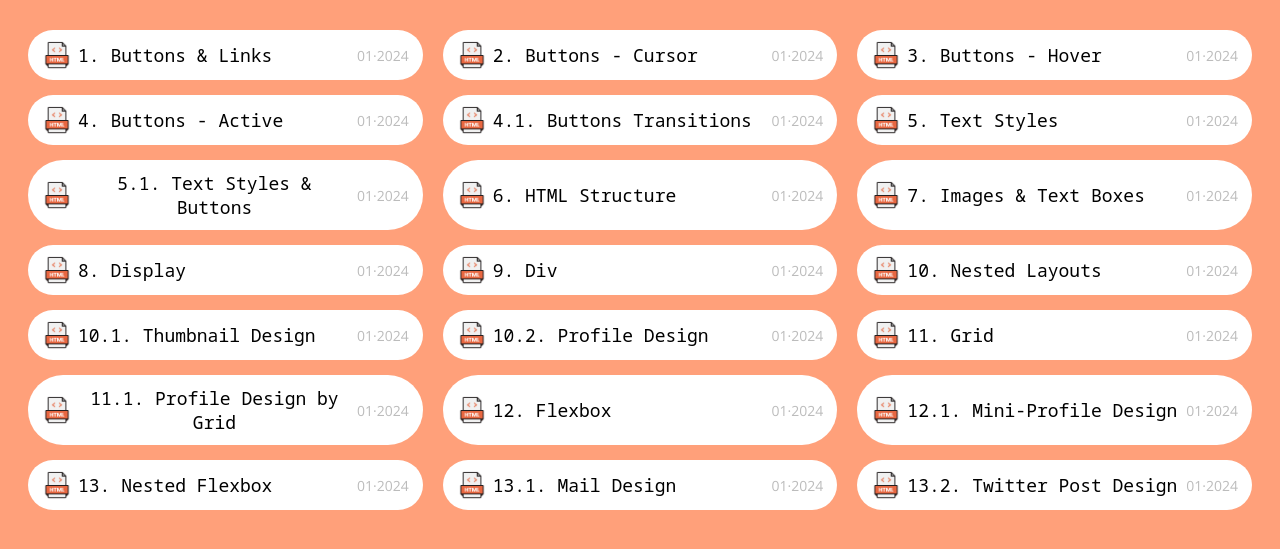
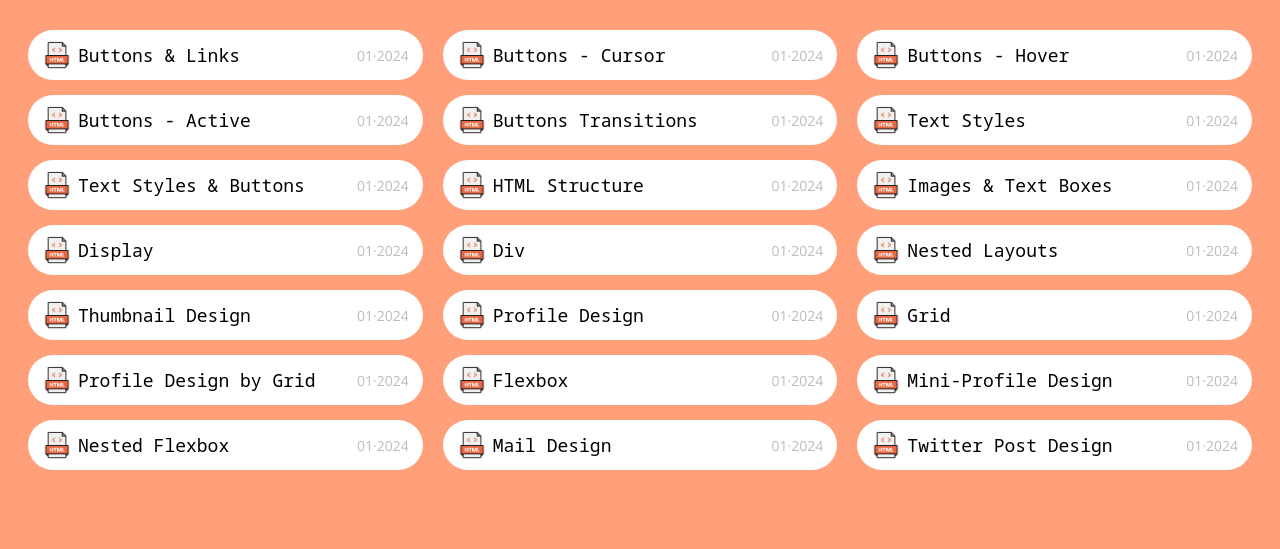
Before and after one commit to addy118/my-web-pages, a plain HTML site: page super-simple-dev.html in a window 1280 px wide. Shown: the part 103-652 px from the top of the page. Drawn offline with nearby package versions, Linux system fonts and the light colour scheme; a web font is replaced by a local one.

Commit message:
Update super-simple-dev.html
removed numbering

```diff
--- a/super-simple-dev.html
+++ b/super-simple-dev.html
@@ -98,7 +98,7 @@
     <div class="file">
       <img src="site.png" class="site-icon">
       <div class="file-details">
-        <button class="name" onclick="location.href='/SuperSimpleDev/ex1.html'">1. Buttons & Links</button>
+        <button class="name" onclick="location.href='/SuperSimpleDev/ex1.html'">Buttons & Links</button>
         <div class="date">01&centerdot;2024</div>
       </div>
     </div>
@@ -106,7 +106,7 @@
     <div class="file">
       <img src="site.png" class="site-icon">
       <div class="file-details">
-        <button class="name" onclick="location.href='/SuperSimpleDev/ex2.html'">2. Buttons - Cursor</button>
+        <button class="name" onclick="location.href='/SuperSimpleDev/ex2.html'">Buttons - Cursor</button>
         <div class="date">01&centerdot;2024</div>
       </div>
     </div>
@@ -114,7 +114,7 @@
     <div class="file">
       <img src="site.png" class="site-icon">
       <div class="file-details">
-        <button class="name" onclick="location.href='/SuperSimpleDev/ex3.html'">3. Buttons - Hover</button>
+        <button class="name" onclick="location.href='/SuperSimpleDev/ex3.html'">Buttons - Hover</button>
         <div class="date">01&centerdot;2024</div>
       </div>
     </div>
@@ -122,7 +122,7 @@
     <div class="file">
       <img src="site.png" class="site-icon">
       <div class="file-details">
-        <button class="name" onclick="location.href='/SuperSimpleDev/ex4.html'">4. Buttons - Active</button>
+        <button class="name" onclick="location.href='/SuperSimpleDev/ex4.html'">Buttons - Active</button>
         <div class="date">01&centerdot;2024</div>
       </div>
     </div>
@@ -130,7 +130,7 @@
     <div class="file">
       <img src="site.png" class="site-icon">
       <div class="file-details">
-        <button class="name" onclick="location.href='/SuperSimpleDev/ex4a.html'">4.1. Buttons Transitions</button>
+        <button class="name" onclick="location.href='/SuperSimpleDev/ex4a.html'">Buttons Transitions</button>
         <div class="date">01&centerdot;2024</div>
       </div>
     </div>
@@ -138,7 +138,7 @@
     <div class="file">
       <img src="site.png" class="site-icon">
       <div class="file-details">
-        <button class="name" onclick="location.href='/SuperSimpleDev/ex5.html'">5. Text Styles</button>
+        <button class="name" onclick="location.href='/SuperSimpleDev/ex5.html'">Text Styles</button>
         <div class="date">01&centerdot;2024</div>
       </div>
     </div>
@@ -146,7 +146,7 @@
     <div class="file">
       <img src="site.png" class="site-icon">
       <div class="file-details">
-        <button class="name" onclick="location.href='/SuperSimpleDev/ex5a.html'">5.1. Text Styles & Buttons</button>
+        <button class="name" onclick="location.href='/SuperSimpleDev/ex5a.html'">Text Styles & Buttons</button>
         <div class="date">01&centerdot;2024</div>
       </div>
     </div>
@@ -154,7 +154,7 @@
     <div class="file">
       <img src="site.png" class="site-icon">
       <div class="file-details">
-        <button class="name" onclick="location.href='/SuperSimpleDev/ex6.html'">6. HTML Structure</button>
+        <button class="name" onclick="location.href='/SuperSimpleDev/ex6.html'">HTML Structure</button>
         <div class="date">01&centerdot;2024</div>
       </div>
     </div>
@@ -162,7 +162,7 @@
     <div class="file">
       <img src="site.png" class="site-icon">
       <div class="file-details">
-        <button class="name" onclick="location.href='/SuperSimpleDev/ex7.html'">7. Images & Text Boxes</button>
+        <button class="name" onclick="location.href='/SuperSimpleDev/ex7.html'">Images & Text Boxes</button>
         <div class="date">01&centerdot;2024</div>
       </div>
     </div>
@@ -170,7 +170,7 @@
     <div class="file">
       <img src="site.png" class="site-icon">
       <div class="file-details">
-        <button class="name" onclick="location.href='/SuperSimpleDev/ex8.html'">8. Display</button>
+        <button class="name" onclick="location.href='/SuperSimpleDev/ex8.html'">Display</button>
         <div class="date">01&centerdot;2024</div>
       </div>
     </div>
@@ -178,7 +178,7 @@
     <div class="file">
       <img src="site.png" class="site-icon">
       <div class="file-details">
-        <button class="name" onclick="location.href='/SuperSimpleDev/ex9.html'">9. Div</button>
+        <button class="name" onclick="location.href='/SuperSimpleDev/ex9.html'">Div</button>
         <div class="date">01&centerdot;2024</div>
       </div>
     </div>
@@ -186,7 +186,7 @@
     <div class="file">
       <img src="site.png" class="site-icon">
       <div class="file-details">
-        <button class="name" onclick="location.href='/SuperSimpleDev/ex10a.html'">10. Nested Layouts</button>
+        <button class="name" onclick="location.href='/SuperSimpleDev/ex10a.html'">Nested Layouts</button>
         <div class="date">01&centerdot;2024</div>
       </div>
     </div>
@@ -194,7 +194,7 @@
     <div class="file">
       <img src="site.png" class="site-icon">
       <div class="file-details">
-        <button class="name" onclick="location.href='/SuperSimpleDev/ex10b.html'">10.1. Thumbnail Design</button>
+        <button class="name" onclick="location.href='/SuperSimpleDev/ex10b.html'">Thumbnail Design</button>
         <div class="date">01&centerdot;2024</div>
       </div>
     </div>
@@ -202,7 +202,7 @@
     <div class="file">
       <img src="site.png" class="site-icon">
       <div class="file-details">
-        <button class="name" onclick="location.href='/SuperSimpleDev/ex10c.html'">10.2. Profile Design</button>
+        <button class="name" onclick="location.href='/SuperSimpleDev/ex10c.html'">Profile Design</button>
         <div class="date">01&centerdot;2024</div>
       </div>
     </div>
@@ -210,7 +210,7 @@
     <div class="file">
       <img src="site.png" class="site-icon">
       <div class="file-details">
-        <button class="name" onclick="location.href='/SuperSimpleDev/ex11.html'">11. Grid</button>
+        <button class="name" onclick="location.href='/SuperSimpleDev/ex11.html'">Grid</button>
         <div class="date">01&centerdot;2024</div>
       </div>
     </div>
@@ -218,7 +218,7 @@
     <div class="file">
       <img src="site.png" class="site-icon">
       <div class="file-details">
-        <button class="name" onclick="location.href='/SuperSimpleDev/ex11a.html'">11.1. Profile Design by Grid</button>
+        <button class="name" onclick="location.href='/SuperSimpleDev/ex11a.html'">Profile Design by Grid</button>
         <div class="date">01&centerdot;2024</div>
       </div>
     </div>
@@ -226,7 +226,7 @@
     <div class="file">
       <img src="site.png" class="site-icon">
       <div class="file-details">
-        <button class="name" onclick="location.href='/SuperSimpleDev/ex12.html'">12. Flexbox</button>
+        <button class="name" onclick="location.href='/SuperSimpleDev/ex12.html'">Flexbox</button>
         <div class="date">01&centerdot;2024</div>
       </div>
     </div>
@@ -234,7 +234,7 @@
     <div class="file">
       <img src="site.png" class="site-icon">
       <div class="file-details">
-        <button class="name" onclick="location.href='/SuperSimpleDev/ex12a.html'">12.1. Mini-Profile Design</button>
+        <button class="name" onclick="location.href='/SuperSimpleDev/ex12a.html'">Mini-Profile Design</button>
         <div class="date">01&centerdot;2024</div>
       </div>
     </div>
@@ -242,7 +242,7 @@
     <div class="file">
       <img src="site.png" class="site-icon">
       <div class="file-details">
-        <button class="name" onclick="location.href='/SuperSimpleDev/ex13.html'">13. Nested Flexbox</button>
+        <button class="name" onclick="location.href='/SuperSimpleDev/ex13.html'">Nested Flexbox</button>
         <div class="date">01&centerdot;2024</div>
       </div>
     </div>
@@ -250,7 +250,7 @@
     <div class="file">
       <img src="site.png" class="site-icon">
       <div class="file-details">
-        <button class="name" onclick="location.href='/SuperSimpleDev/ex13a.html'">13.1. Mail Design</button>
+        <button class="name" onclick="location.href='/SuperSimpleDev/ex13a.html'">Mail Design</button>
         <div class="date">01&centerdot;2024</div>
       </div>
     </div>
@@ -258,7 +258,7 @@
     <div class="file">
       <img src="site.png" class="site-icon">
       <div class="file-details">
-        <button class="name" onclick="location.href='/SuperSimpleDev/ex13b.html'">13.2. Twitter Post Design</button>
+        <button class="name" onclick="location.href='/SuperSimpleDev/ex13b.html'">Twitter Post Design</button>
         <div class="date">01&centerdot;2024</div>
       </div>
     </div>
```
